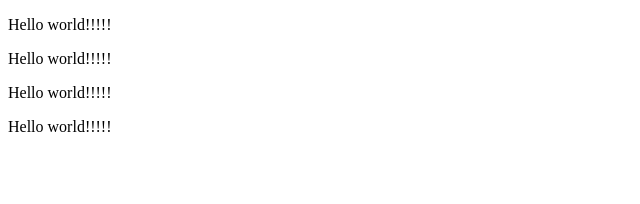
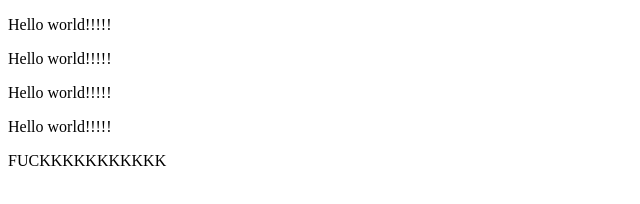
Before and after one commit to truonghs/2048-game, a plain HTML site: page 2048-game/index.html in a window 1280 px wide. Shown: the whole page, without its empty margins (0-640 px from the left). Drawn offline with Linux system fonts and the light colour scheme.

Commit message:
Update index.html

```diff
--- a/2048-game/index.html
+++ b/2048-game/index.html
@@ -10,5 +10,6 @@
         <p>Hello world!!!!!</p>
         <p>Hello world!!!!!</p>
         <p>Hello world!!!!!</p>
+        <p>FUCKKKKKKKKKKK</p>
     </body>
 </html>
```
